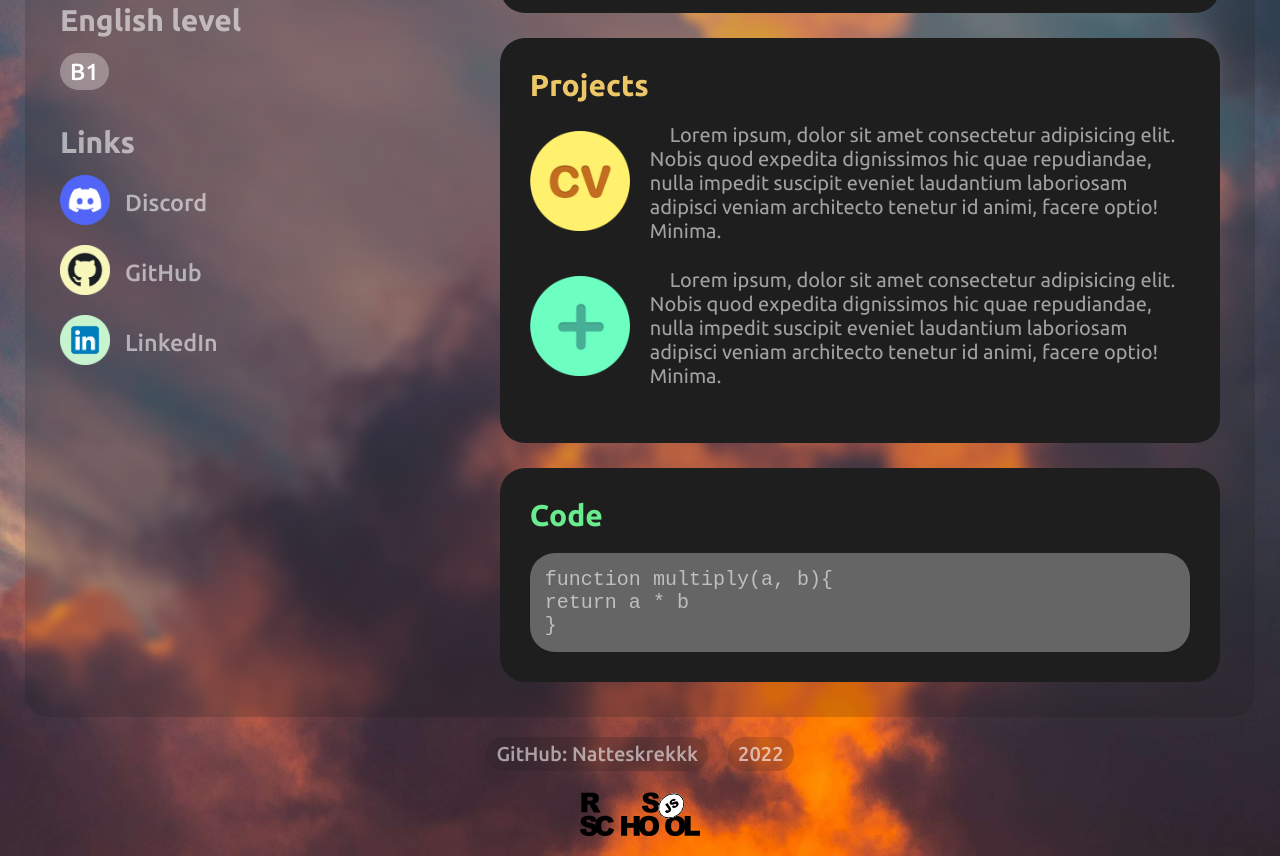
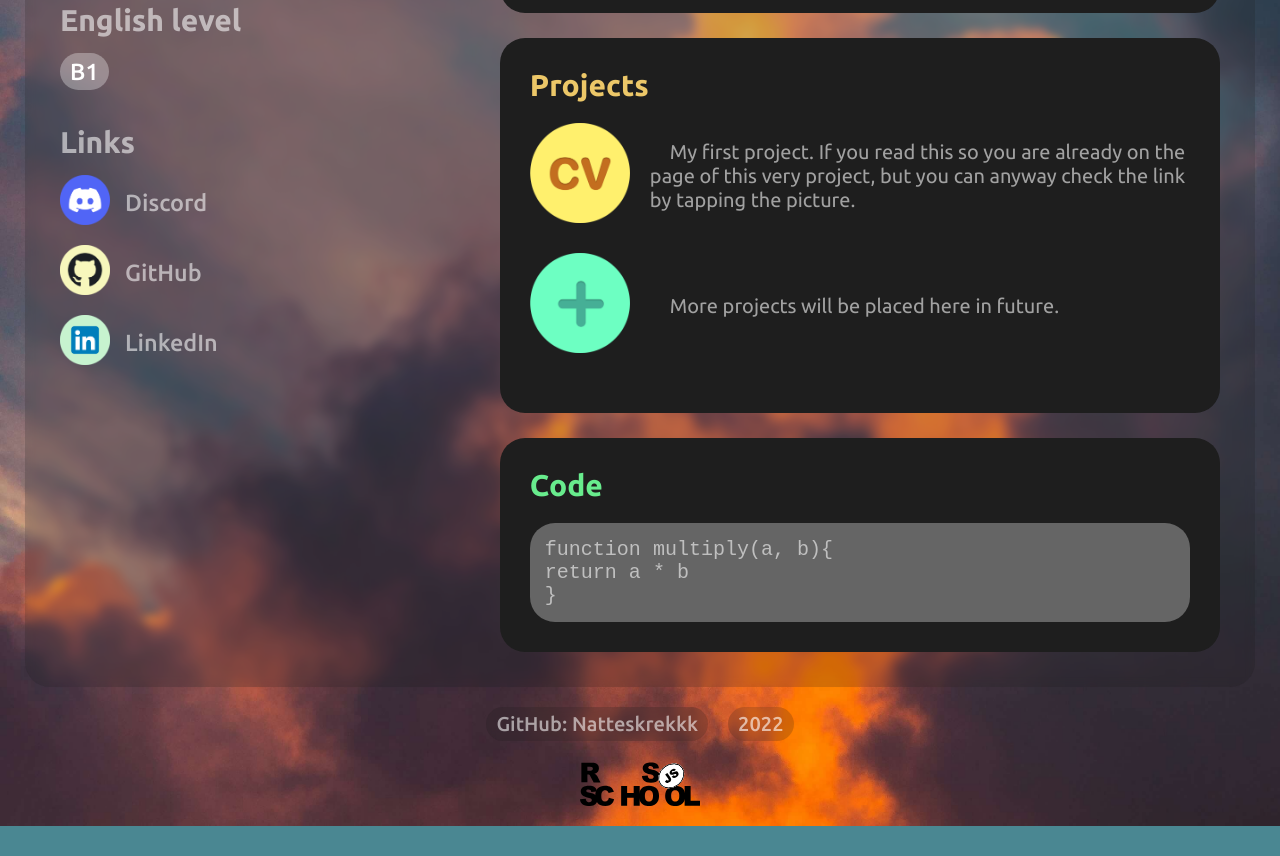
Before and after one commit to Natteskrekkk/rsschool-cv, a plain HTML site: page index.html in a window 1280 px wide. Shown: the part 1118-1974 px from the top of the page. After the commit the page ends 1944 px from the top, so only its background shows below. Drawn offline with Linux system fonts and the light colour scheme.

Commit message:
refactor: change projects' description

```diff
--- a/index.html
+++ b/index.html
@@ -187,16 +187,13 @@
                 <div class="flex-img projects-img-min">
                     <div class="circle projects-img"><a href="https://natteskrekkk.github.io/rsschool-cv/"
                             target="_blank"><img src="./assets/img/cv-project-logo.png" alt="CV project"></a></div>
-                    <p class="projects-img">Lorem ipsum, dolor sit amet consectetur adipisicing elit. Nobis quod
-                        expedita dignissimos hic quae repudiandae, nulla impedit suscipit eveniet laudantium laboriosam
-                        adipisci veniam architecto tenetur id animi, facere optio! Minima.</p>
+                    <p class="projects-img">My first project. If you read this so you are already on the page of this
+                        very project, but you can anyway check the link by tapping the picture.</p>
                 </div>
                 <div class="flex-img projects-img-min">
                     <div class="circle projects-img"><img src="./assets/img/new-project-logo.png" alt="New project">
                     </div>
-                    <p class="projects-img">Lorem ipsum, dolor sit amet consectetur adipisicing elit. Nobis quod
-                        expedita dignissimos hic quae repudiandae, nulla impedit suscipit eveniet laudantium laboriosam
-                        adipisci veniam architecto tenetur id animi, facere optio! Minima.</p>
+                    <p class="projects-img">More projects will be placed here in future.</p>
                 </div>
             </div>
             <div class="block" id="code-anchor">
--- a/style.css
+++ b/style.css
@@ -20,13 +20,6 @@ body {
     align-items: center;
     /* backdrop-filter: blur(5px);
     -webkit-backdrop-filter: blur(5px); */
-}
-
-header {
-    /* display: flex;
-    flex-wrap: wrap;
-    justify-content: center;
-    align-content: space-between; */
 }
 
 ul.menu {
@@ -294,10 +287,6 @@ div a img:hover {
     border: 3px solid #ffc506;
 }
 
-#name-mobile .name-text {
-    /* display: block; */
-}
-
 footer {
     display: flex;
     flex-direction: column;
```
